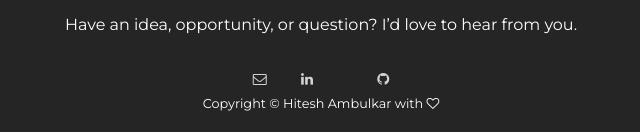
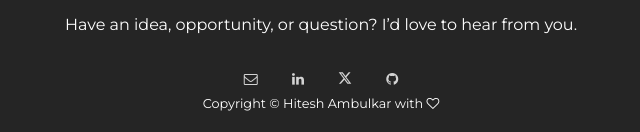
Before and after one commit to Hitesh-15/hitesh.github.io, a plain HTML site: page index.html in a window 1280 px wide. Shown: the part 897-1029 px from the top of the page, 319-959 px from the left. Drawn offline with Linux system fonts and the light colour scheme.

Commit message:
Fix footer

```diff
--- a/index.html
+++ b/index.html
@@ -53,7 +53,7 @@
                    <div class="footer-social-widget">
                        <a href="mailto:hitesh@ambulkar.com"><e class="fa fa-envelope-o" ></e></a>
                        <a href="https://www.linkedin.com/in/hitesh-ambulkar/" target="_blank"><l class="fa fa-linkedin"></l></a>
-                       <a href="https://x.com/hitesh_a" target="_blank" rel="noopener noreferrer" style="color: #ffffff; text-decoration: none;" aria-label="X Profile"><i class="fa-brands fa-x-twitter"></i></a>
+                       <a href="https://x.com/hitesh_a" target="_blank" rel="noopener noreferrer" aria-label="X Profile"><svg width="14" height="14" viewBox="0 0 24 24" fill="currentColor" style="vertical-align: -1px;"><path d="M18.244 2.25h3.308l-7.227 8.26 8.502 11.24H16.17l-5.214-6.817L4.99 21.75H1.68l7.73-8.835L1.254 2.25H8.08l4.713 6.231zm-1.161 17.52h1.833L7.084 4.126H5.117z"/>    </svg></a>
                         <a href="https://github.com/Hitesh-15" target="_blank"><f class="fa fa-github"></f></a>
                        <!--<a href="https://www.instagram.com/hitesh.ambulkar/" target="_blank"><i class="fa fa-instagram"></i></a>
                         <a href="https://cloud.ambulkar.com" target="_blank"><c class="fa fa-cloud"></c></a> -->
```
